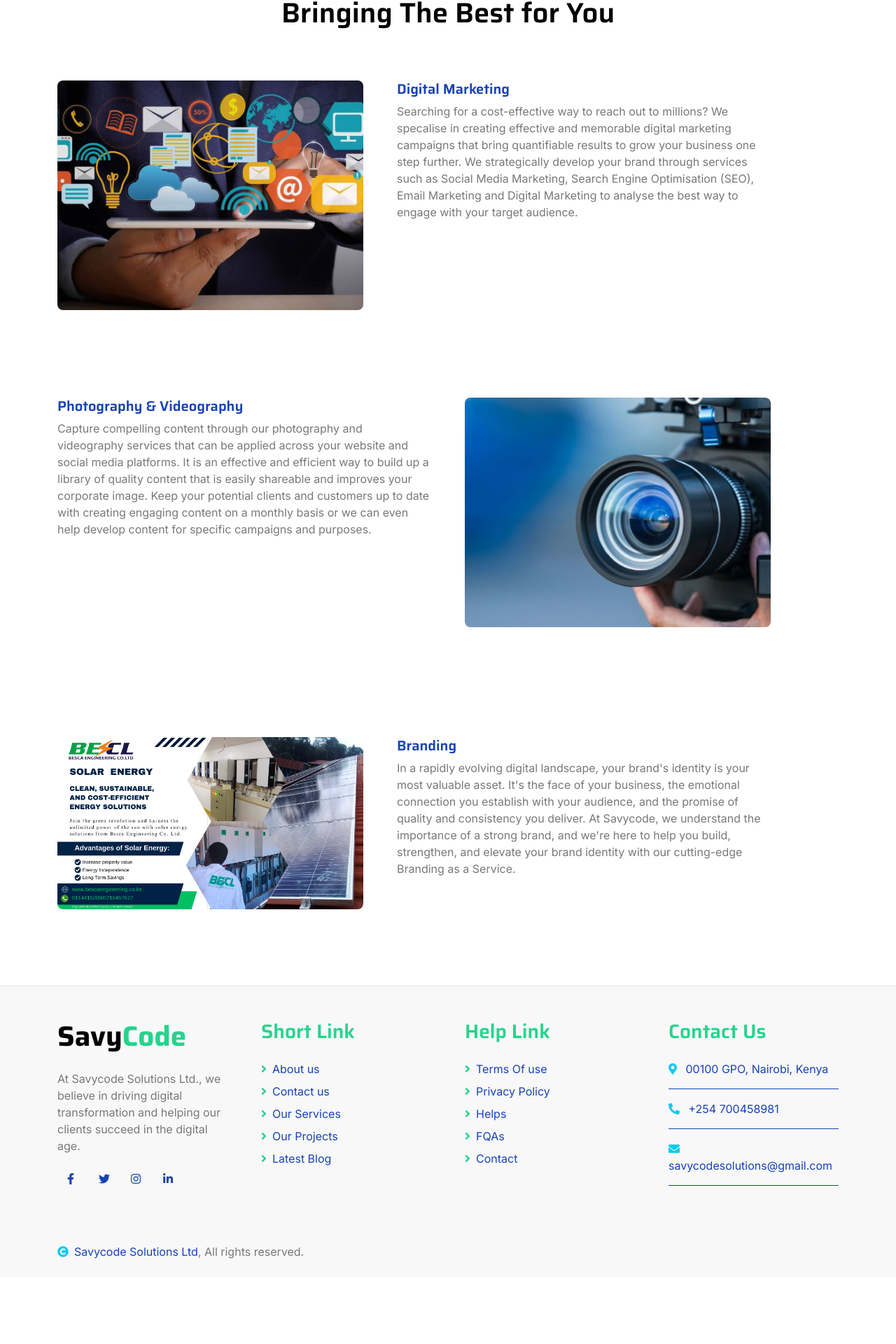
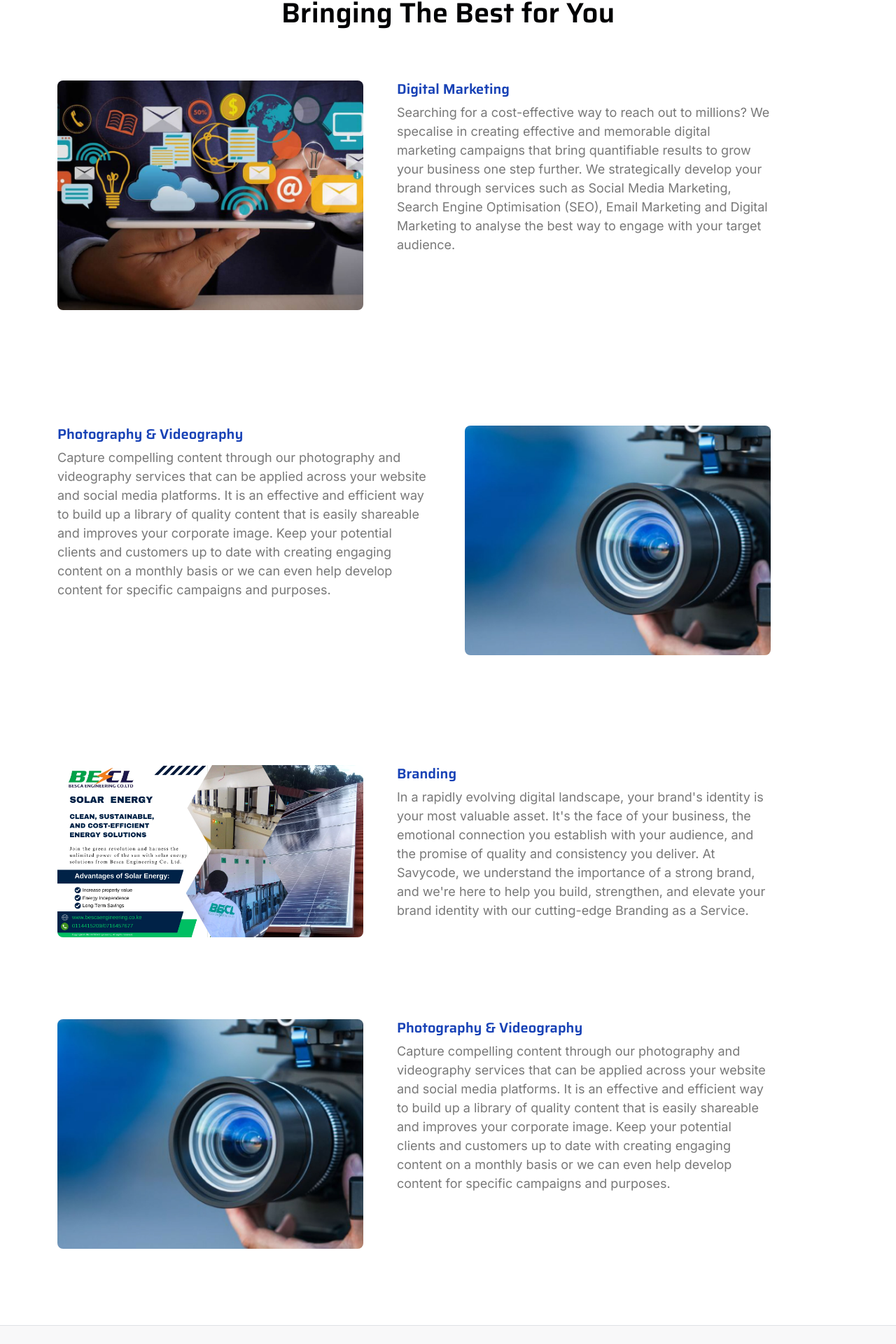
Before and after one commit to Ogola22/Savycode-Website, a Vue app: page /agency in a window 1280 px wide. Shown: the part 450-2370 px from the top of the page at 70% size. Before the commit the page ends 2274 px from the top, so only its background shows below. Built offline with nearby package versions, Linux system fonts and the light colour scheme.

Commit message:
edited agency and footer

```diff
--- a/src/components/HomeMaster/FooteterComponent.vue
+++ b/src/components/HomeMaster/FooteterComponent.vue
@@ -23,8 +23,8 @@
                 <div class="col-lg-3 col-md-6">
                     <a href="#" class="h3 text-secondary">Short Link</a>
                     <div class="mt-4 d-flex flex-column short-link">
-                        <a href="" class="mb-2 text-black"><i class="fas fa-angle-right text-secondary me-2"></i>About
-                            us</a>
+                        <router-link to="/about" class="mb-2 text-black"><i class="fas fa-angle-right text-secondary me-2"></i>About
+                            us</router-link>
                         <a href="" class="mb-2 text-black"><i class="fas fa-angle-right text-secondary me-2"></i>Contact
                             us</a>
                         <a href="" class="mb-2 text-black"><i class="fas fa-angle-right text-secondary me-2"></i>Our
--- a/src/views/AgencyView.vue
+++ b/src/views/AgencyView.vue
@@ -13,7 +13,7 @@
     </div>
     <!-- Page Header End -->
     <!-- Agency Start -->
-    <div class="container-fluid mb-2">
+    <div class="container-fluid mb-5">
         <h1 class="mb-4 text-center">Bringing The Best for You</h1>
         <div class="container pt-5">
             <div class="row g-5">
@@ -25,7 +25,7 @@
                 </div>
                 <div class="col-lg-6 col-md-6 col-sm-12 wow fadeIn" data-wow-delay=".5s">
                     <h5 class="text-primary">Digital Marketing</h5>
-                    <p>Searching for a cost-effective way to reach out to millions? We specalise in creating effective
+                    <p style="font-size: large;">Searching for a cost-effective way to reach out to millions? We specalise in creating effective
                         and memorable digital marketing campaigns that bring quantifiable results to grow your business
                          one step further. We strategically develop your brand through services such as Social Media Marketing,
                          Search Engine Optimisation (SEO), Email Marketing and Digital Marketing to analyse the best way to engage with your target audience.
@@ -40,7 +40,7 @@
             <div class="row g-5">
                 <div class="col-lg-6 col-md-6 col-sm-12 wow fadeIn" data-wow-delay=".5s">
                     <h5 class="text-primary">Photography & Videography</h5>
-                    <p>Capture compelling content through our photography and videography services that can be applied across your website
+                    <p style="font-size: large;">Capture compelling content through our photography and videography services that can be applied across your website
                         and social media platforms. It is an effective and efficient way to build up a library of quality content
                         that is easily shareable and improves your corporate image. Keep your potential clients and customers up to date
                          with creating engaging content on a monthly basis or we can even help develop content for specific campaigns and purposes.
@@ -67,10 +67,31 @@
                 </div>
                 <div class="col-lg-6 col-md-6 col-sm-12 wow fadeIn" data-wow-delay=".5s">
                     <h5 class="text-primary">Branding</h5>
-                    <p>In a rapidly evolving digital landscape, your brand's identity is your most valuable asset.
+                    <p style="font-size: large;">In a rapidly evolving digital landscape, your brand's identity is your most valuable asset.
                          It's the face of your business, the emotional connection you establish with your audience,
                           and the promise of quality and consistency you deliver. At Savycode, we understand the importance of a strong brand,
                           and we're here to help you build, strengthen, and elevate your brand identity with our cutting-edge Branding as a Service.
+                    </p>
+                </div>
+            </div>
+        </div>
+    </div>
+
+    <div class="container-fluid mb-0">
+        <div class="container pt-2">
+            <div class="row g-5">
+                <div class="col-lg-5 col-md-6 col-sm-12 wow fadeIn" data-wow-delay=".3s">
+                    <div class="h-100 position-relative">
+                        <img src="../assets/img/banner2.jpg" class="img-fluid w-80 rounded" alt=""
+                            style="margin-bottom: 25%;">
+                    </div>
+                </div>
+                <div class="col-lg-6 col-md-6 col-sm-12 wow fadeIn" data-wow-delay=".5s">
+                    <h5 class="text-primary">Photography & Videography</h5>
+                    <p style="font-size: large;">Capture compelling content through our photography and videography services that can be applied across your website
+                        and social media platforms. It is an effective and efficient way to build up a library of quality content
+                        that is easily shareable and improves your corporate image. Keep your potential clients and customers up to date
+                         with creating engaging content on a monthly basis or we can even help develop content for specific campaigns and purposes.
                     </p>
                 </div>
             </div>
```
Also changed, not shown: src/assets/img/Savy-banner.jpg (added).
